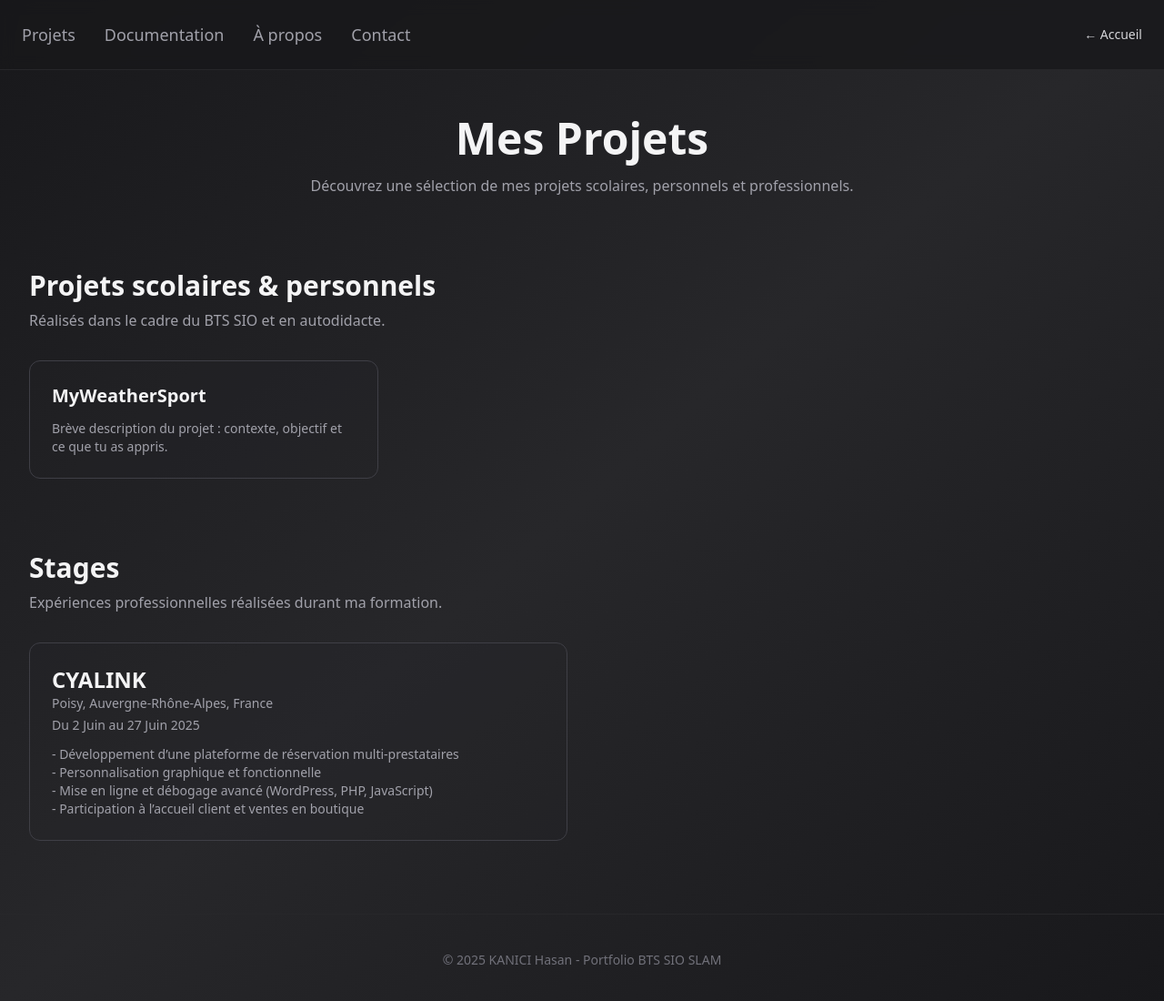
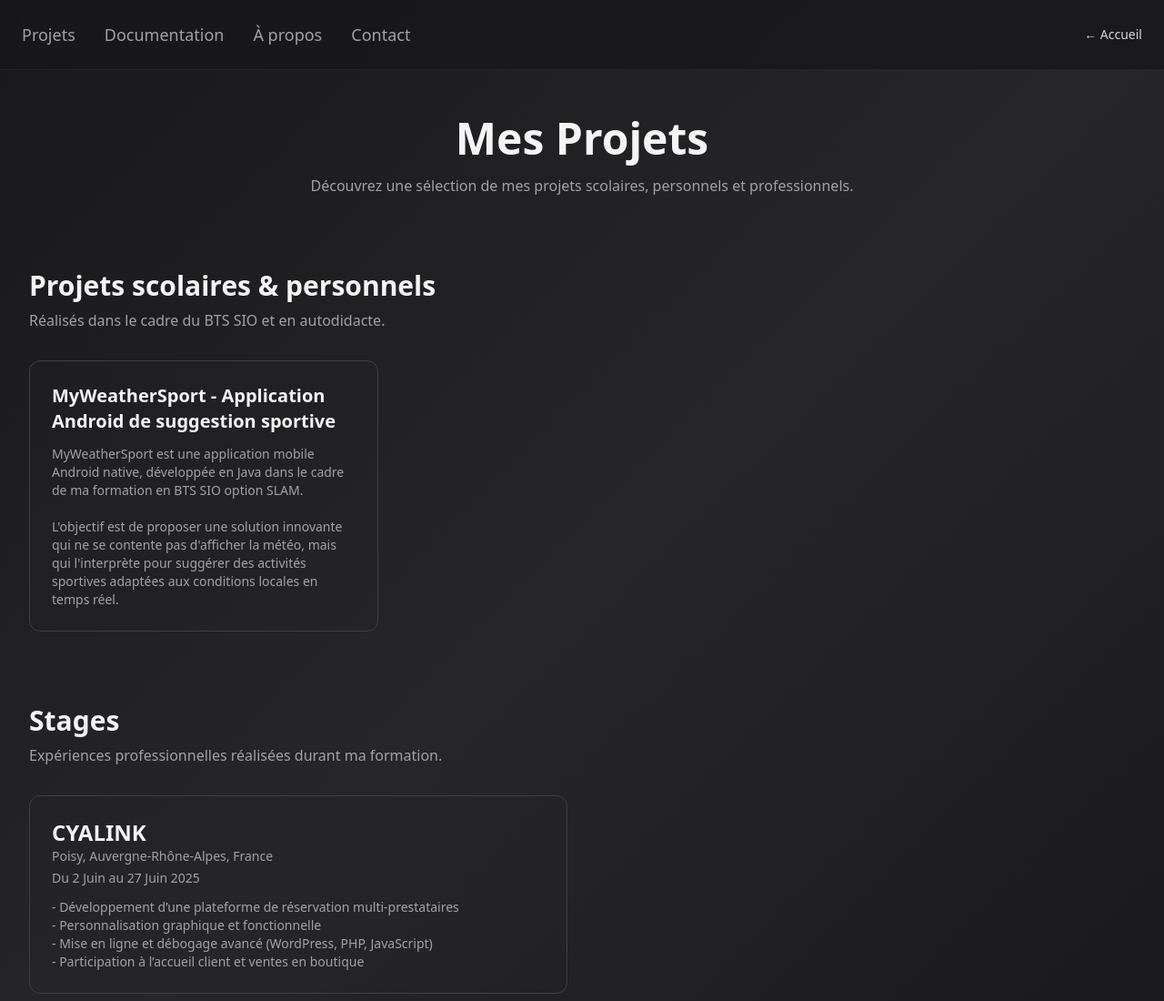
Before and after one commit to hsn00000/portfolio, a plain HTML site: page projet.html in a window 1280 px wide. Shown: the top 1100 px of the page at 91% size. Drawn offline with nearby package versions, Linux system fonts and the light colour scheme.

Commit message:
Update project description for MyWeatherSport in projet.html

```diff
--- a/projet.html
+++ b/projet.html
@@ -50,8 +50,11 @@
 
             <!-- Exemple de projet -->
             <a href="projet-details.html" class="block border border-zinc-700 rounded-xl p-6 bg-zinc-800/20 hover:border-zinc-400/50 hover:bg-zinc-800/40 duration-300 click-anim">
-                <h3 class="text-xl font-semibold">MyWeatherSport</h3>
-                <p class="mt-3 text-zinc-400 text-sm">Brève description du projet : contexte, objectif et ce que tu as appris.</p>
+                <h3 class="text-xl font-semibold">MyWeatherSport - Application Android de suggestion sportive</h3>
+                <p class="mt-3 text-zinc-400 text-sm">MyWeatherSport est une application mobile Android native, développée en Java dans le cadre de ma formation en BTS SIO option SLAM.
+                    <br></br>
+                    L'objectif est de proposer une solution innovante qui ne se contente pas d'afficher la météo, mais qui l'interprète pour suggérer des activités sportives adaptées aux conditions locales en temps réel.
+                    </p>
             </a>
 
         </div>
```
